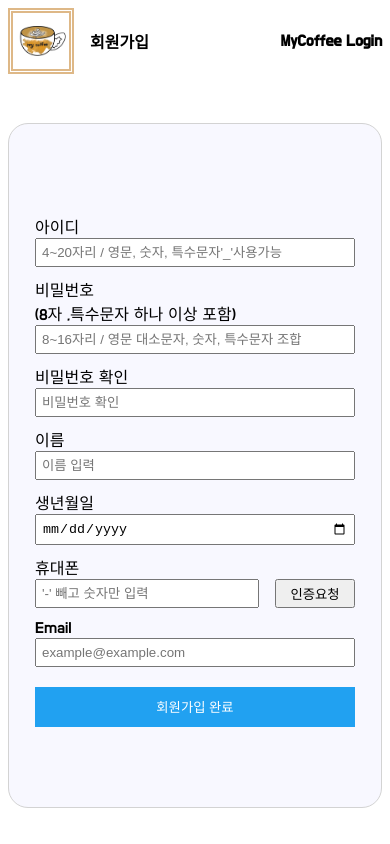
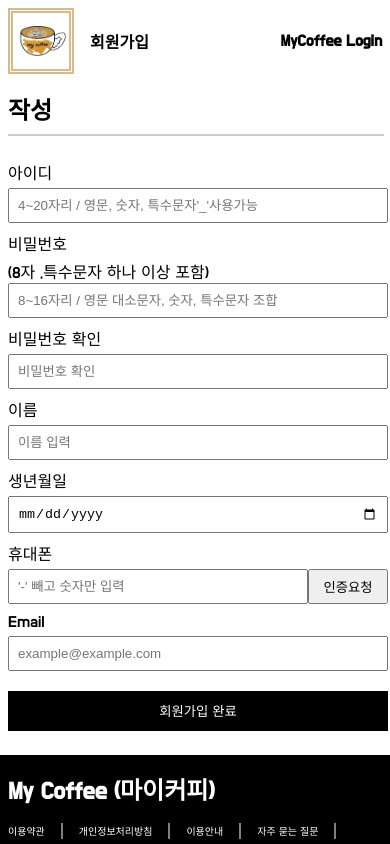
Before and after one commit to Eclipse-K/mycoffee, a React (Create React App) app: page /SignupForm in a window 390 px wide. Shown: the top 844 px of the page. Built offline with nearby package versions, Linux system fonts and the light colour scheme; a web font is replaced by a local one.

Commit message:
Edit SignupForm

```diff
--- a/src/Coffee.json
+++ b/src/Coffee.json
@@ -2,7 +2,7 @@
   "WholeBean": [
     {
       "id": 1,
-      "count": 42,
+      "count": 43,
       "img": "../Images/Ethiopia.png",
       "title": "에티오피아 홀빈 500g",
       "price": "22,000",
--- a/src/Components/ReviewPage.css
+++ b/src/Components/ReviewPage.css
@@ -22,7 +22,9 @@
 .ReviewForm button {
   margin-top: 8px;
   padding: 10px 20px;
-  background-color: #0078ff;
+  background-color: black;
+  font-family: "Do Hyeon", sans-serif;
+  font-size: 16px;
   color: #fff;
   border: none;
   border-radius: 5px;
--- a/src/Components/SignupForm.css
+++ b/src/Components/SignupForm.css
@@ -30,21 +30,26 @@
 
 .Sign-body {
   display: flex;
+  flex-direction: column;
   justify-content: center;
-  align-items: center;
-  /* width: 100%; */
-  margin: 40px 0;
+  padding: 0 24px;
+}
+
+.Sign-body-title {
+  margin: 8px 0;
+}
+
+.Sign-body-divide {
+  width: 100%;
+  margin: 0 0 8px 0;
 }
 
 .Sign-box {
   display: grid;
-  justify-items: center;
   align-items: center;
-  border: 1px solid lightgray;
-  border-radius: 20px;
-  background-color: ghostwhite;
-  width: 400px;
-  padding: 80px 0;
+  width: 100%;
+  padding: 8px 0;
+  margin-bottom: 16px;
 }
 
 .Sign-area {
@@ -52,34 +57,35 @@
   flex-direction: column;
   justify-content: center;
   align-items: flex-start;
-  width: 320px;
+  width: 100%;
 }
 
 .Sign-label {
-  margin-top: 10px;
+  padding: 8px 0 4px 0;
   font-family: "Do Hyeon", sans-serif;
 }
 
 .Sign-label-2 {
   margin: 0;
+  padding: 0;
   font-family: "Do Hyeon", sans-serif;
 }
 
 .Sign-input {
-  padding: 5px;
-  width: 100%;
+  padding: 8px;
   box-sizing: border-box;
+  width: 40%;
 }
 /* Sign-area의 가로길이가 300px로 설정했는데 input이 범위를 벗어나는 걸 width:100%와 box-sizing: border-box로 해결함. */
 
 #Sign-phone {
   display: flex;
   justify-content: space-between;
-  width: 320px;
+  width: 40%;
 }
 
 #phone-input {
-  width: 224px;
+  width: 300px;
 }
 
 .Sign-phone-button {
@@ -91,21 +97,18 @@
   display: flex;
   justify-content: center;
   align-items: center;
-  width: 320px;
+  width: 40%;
 }
 
 .Sign-submit button {
   width: 100%;
   height: 40px;
   margin-top: 20px;
-  background-color: #21a1f1;
+  background-color: black;
+  font-family: "Do Hyeon", sans-serif;
   border: none;
   color: white;
   cursor: pointer;
-}
-
-.Sign-submit button:hover {
-  background-color: #61dafb;
 }
 
 .Sign-area p {
@@ -120,12 +123,23 @@
   }
 
   .Sign-body {
-    margin: 40px 8px;
+    padding: 0 8px;
   }
 
   .Sign-box {
     width: 100%;
-    padding: 80px 8px;
+  }
+
+  .Sign-input {
+    width: 100%;
+  }
+
+  #Sign-phone {
+    width: 100%;
+  }
+
+  .Sign-submit {
+    width: 100%;
   }
 }
 
--- a/src/Components/SignupForm.js
+++ b/src/Components/SignupForm.js
@@ -108,6 +108,8 @@ function SignupForm() {
           </Link>
         </nav>
         <div className="Sign-body">
+          <h2 className="Sign-body-title">작성</h2>
+          <hr className="Sign-body-divide" />
           <form className="Sign-box" onSubmit={handleSubmit}>
             {/* 아이디 */}
             <div className="Sign-area">
```
